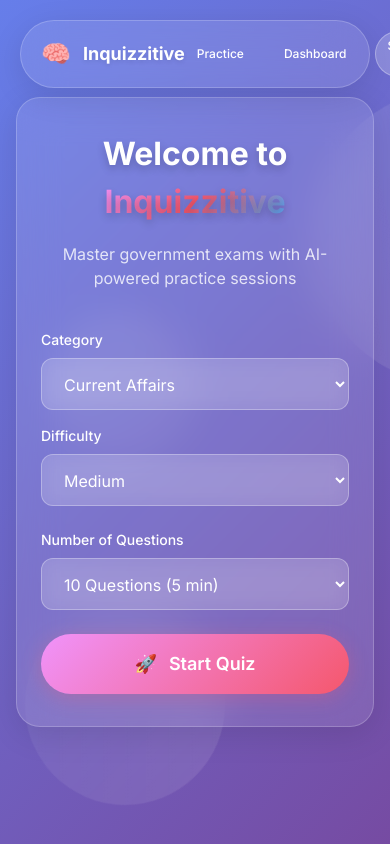
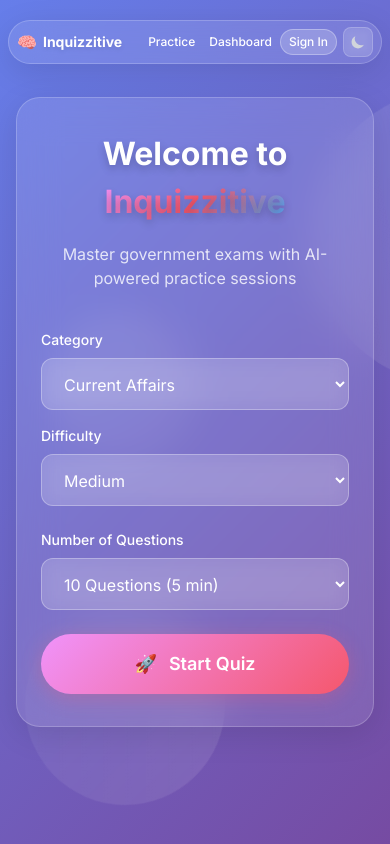
Before and after one commit to sb-decoder/inquizzitive, a React (Vite) app: page / in a window 390 px wide. Built offline with nearby package versions, Linux system fonts and the light colour scheme.

Commit message:
added responsiveness

```diff
--- a/src/App.jsx
+++ b/src/App.jsx
@@ -157,12 +157,12 @@ export default function App() {
 
           <button
             onClick={toggleDarkMode}
-            className="ml-2 p-2 rounded-lg bg-white/10 hover:bg-white/20 backdrop-blur-sm transition-all duration-300 border border-white/20 hover:border-white/30"
+            className="ml-1 p-1.5 rounded-lg bg-white/10 hover:bg-white/20 backdrop-blur-sm transition-all duration-300 border border-white/20 hover:border-white/30"
             aria-label="Toggle dark mode"
           >
             {isDarkMode ? (
               <svg
-                className="w-5 h-5 text-yellow-300"
+                className="w-4 h-4 text-yellow-300"
                 fill="currentColor"
                 viewBox="0 0 20 20"
               >
@@ -174,7 +174,7 @@ export default function App() {
               </svg>
             ) : (
               <svg
-                className="w-5 h-5 text-gray-300"
+                className="w-4 h-4 text-gray-300"
                 fill="currentColor"
                 viewBox="0 0 20 20"
               >
--- a/src/index.css
+++ b/src/index.css
@@ -77,8 +77,8 @@
   /* Floating Navigation */
   .floating-nav {
     @apply fixed top-5 left-1/2 -translate-x-1/2 flex justify-between items-center;
-    @apply min-w-[500px] z-[1000];
-    @apply px-6 py-3 rounded-[60px];
+    @apply min-w-[320px] max-w-[90vw] z-[1000];
+    @apply px-4 py-3 rounded-[60px];
     background: rgba(255, 255, 255, 0.1);
     backdrop-filter: blur(20px);
     border: 1px solid rgba(255, 255, 255, 0.2);
@@ -105,11 +105,11 @@
   }
 
   .nav-links {
-    @apply flex gap-4;
+    @apply flex gap-2 items-center;
   }
 
   .nav-btn {
-    @apply bg-transparent border-none text-white px-4 py-2 rounded-[30px];
+    @apply bg-transparent border-none text-white px-3 py-2 rounded-[30px];
     @apply font-medium cursor-pointer transition-all duration-300 text-sm;
   }
 
@@ -595,16 +595,33 @@
 /* Responsive Design */
 @media (max-width: 768px) {
   .floating-nav {
-    @apply min-w-0 px-5 py-2.5;
-    width: calc(100% - 40px);
+    @apply min-w-0 px-3 py-2;
+    width: calc(100% - 20px);
+    max-width: calc(100vw - 20px);
+  }
+
+  .nav-brand {
+    @apply gap-2;
   }
 
   .nav-title {
+    @apply text-base;
+  }
+
+  .nav-logo {
     @apply text-lg;
   }
 
+  .nav-links {
+    @apply gap-1;
+  }
+
   .nav-btn {
-    @apply px-3 py-1.5 text-xs;
+    @apply px-2 py-1.5 text-xs;
+  }
+
+  .nav-btn-primary {
+    @apply px-3 py-1.5;
   }
 
   .main-container {
@@ -649,6 +666,36 @@
 }
 
 @media (max-width: 480px) {
+  .floating-nav {
+    @apply px-2 py-1.5;
+    width: calc(100% - 16px);
+    max-width: calc(100vw - 16px);
+  }
+
+  .nav-brand {
+    @apply gap-1.5;
+  }
+
+  .nav-title {
+    @apply text-sm;
+  }
+
+  .nav-logo {
+    @apply text-base;
+  }
+
+  .nav-links {
+    @apply gap-0.5;
+  }
+
+  .nav-btn {
+    @apply px-1.5 py-1 text-xs;
+  }
+
+  .nav-btn-primary {
+    @apply px-2 py-1;
+  }
+
   .welcome-title {
     @apply text-[2rem];
   }
```
